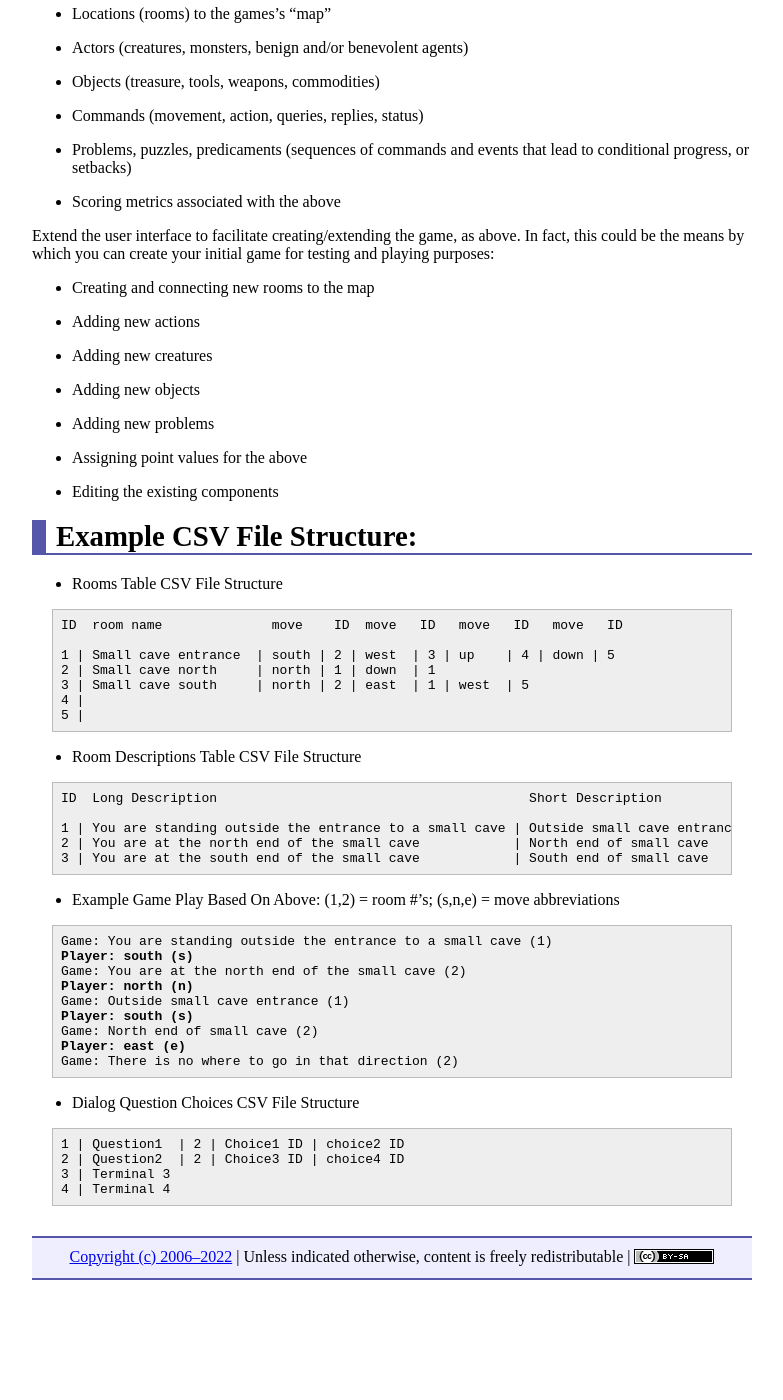
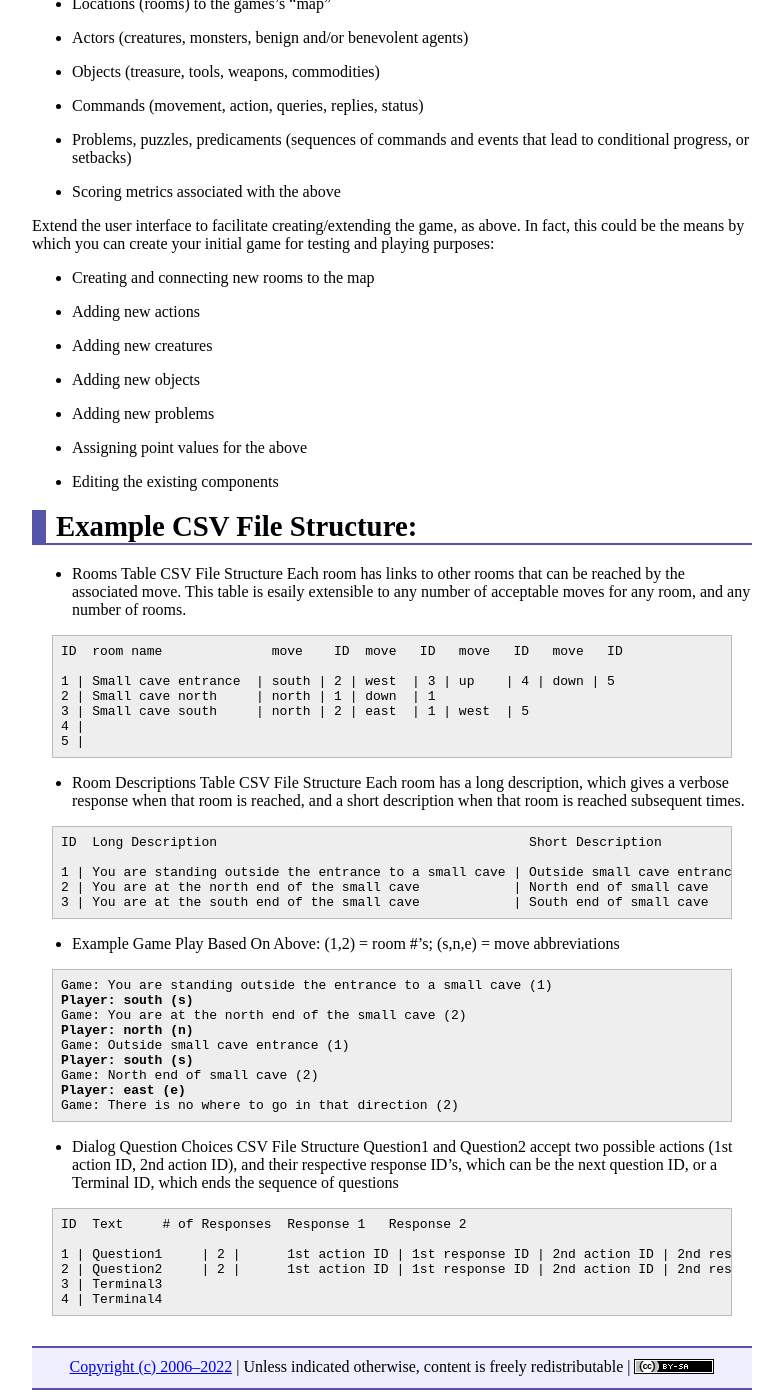
Before and after one commit to ycpcs/cs320-spring2022, a Jekyll site: the page built from projects/Text_Adventure_Game.md, in a window 1280 px wide and 1400 px high, scrolled down 1843 px. Shown: the whole window, without its empty margins (248-1031 px from the left). Built offline with Jekyll 4.4.1, drawn with Linux system fonts in a browser that asks for light colours; before the commit the page ends 3133 px from its top, so only the background shows below that; some of the changed text lies outside the part shown.

Commit message:
editing CSV file structures

```diff
--- a/projects/Text_Adventure_Game.md
+++ b/projects/Text_Adventure_Game.md
@@ -42,7 +42,7 @@ There should also be a method for saving and restoring the game state, and keepi
 
 The database for the program will consist of all of the above.
 
-You MUST create your map, plot, and narrative - you cannot copy another text-based adventure game.  You should initialize all of the above lists from text-based CSV files that will initially hold your data.  You will use those CSV files to initialize/recreate your database, and to edit/extend your game.  See the end of this description for a suggested approach for the CSV file structure.  The contents of the CSV files are delimited by pipe ('|') characters.
+You MUST create your map, plot, and narrative - you cannot copy another text-based adventure game.  You should initialize all of the above lists from text-based CSV files that will initially hold your data.  You will use those CSV files to initialize/recreate your database, and to edit/extend your game.  See the end of this description for a suggested approach for the CSV file structure.  The contents of the CSV files are delimited by pipe ('\|') characters.
 
 
 You are NOT allowed to create a grid-based map of rooms - you must use a node-based map that can have any number of inter-connections with other rooms based on links to those rooms.
@@ -101,6 +101,7 @@ Example CSV File Structure:
 ======================
 
 * Rooms Table CSV File Structure
+Each room has links to other rooms that can be reached by the associated move.  This table is esaily extensible to any number of acceptable moves for any room, and any number of rooms.
 <pre>
 ID  room name              move    ID  move   ID   move   ID   move   ID
 
@@ -112,6 +113,7 @@ ID  room name              move    ID  move   ID   move   ID   move   ID
 </pre>
 
 * Room Descriptions Table CSV File Structure
+Each room has a long description, which gives a verbose response when that room is reached, and a short description when that room is reached subsequent times.
 <pre>
 ID  Long Description                                        Short Description
 
@@ -134,9 +136,12 @@ Game: There is no where to go in that direction (2)
 </pre>
 
 * Dialog Question Choices CSV File Structure
+Question1 and Question2 accept two possible actions (1st action ID, 2nd action ID), and their respective response ID's, which can be the next question ID, or a Terminal ID, which ends the sequence of questions
 <pre>
-1 | Question1  | 2 | Choice1 ID | choice2 ID
-2 | Question2  | 2 | Choice3 ID | choice4 ID
-3 | Terminal 3
-4 | Terminal 4
+ID  Text     # of Responses  Response 1   Response 2
+
+1 | Question1     | 2 |      1st action ID | 1st response ID | 2nd action ID | 2nd response ID
+2 | Question2     | 2 |      1st action ID | 1st response ID | 2nd action ID | 2nd response ID
+3 | Terminal3
+4 | Terminal4
 </pre>
```
